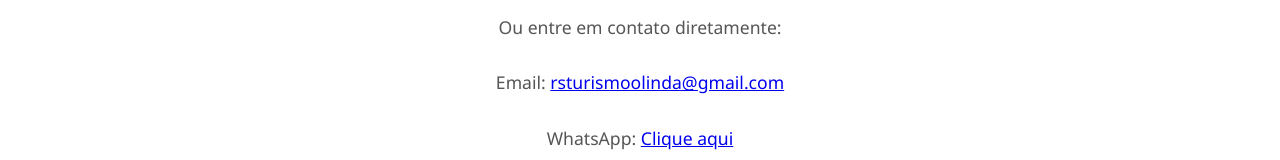
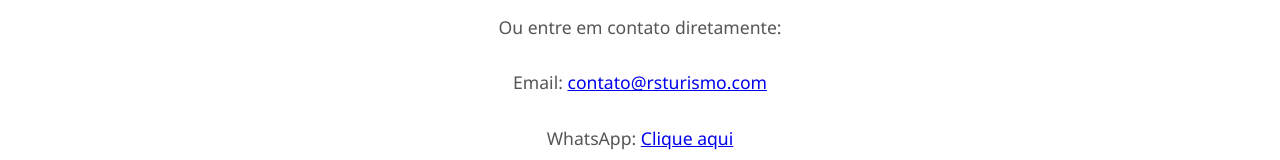
Before and after one commit to HevertonMonteiro/site-rs-turismo, a plain HTML site: page contato.html in a window 1280 px wide. Shown: the part 951-1111 px from the top of the page. Drawn offline with Linux system fonts and the light colour scheme.

Commit message:
Corrigir email para contato@rsturismo.com com link mailto

```diff
--- a/contato.html
+++ b/contato.html
@@ -42,7 +42,7 @@
                 <button type="submit">Enviar Mensagem</button>
             </form>
             <p style="text-align: center; margin-top: 2rem;">Ou entre em contato diretamente:</p>
-            <p style="text-align: center;">Email: <a href="mailto:rsturismoolinda@gmail.com">rsturismoolinda@gmail.com</a></p>
+            <p style="text-align: center;">Email: <a href="mailto:contato@rsturismo.com">contato@rsturismo.com</a></p>
             <p style="text-align: center;">WhatsApp: <a href="https://wa.me/5581996452883" target="_blank">Clique aqui</a></p>
         </div>
     </section>
```
